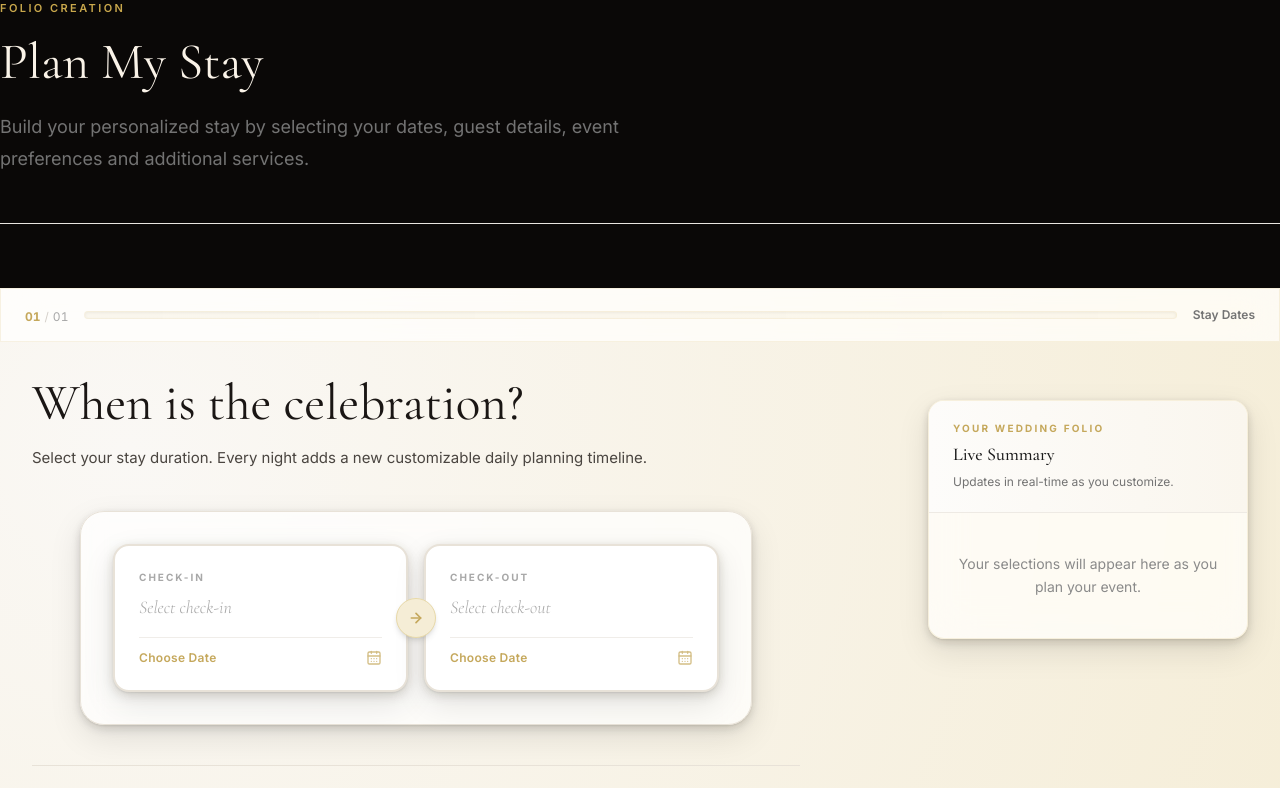
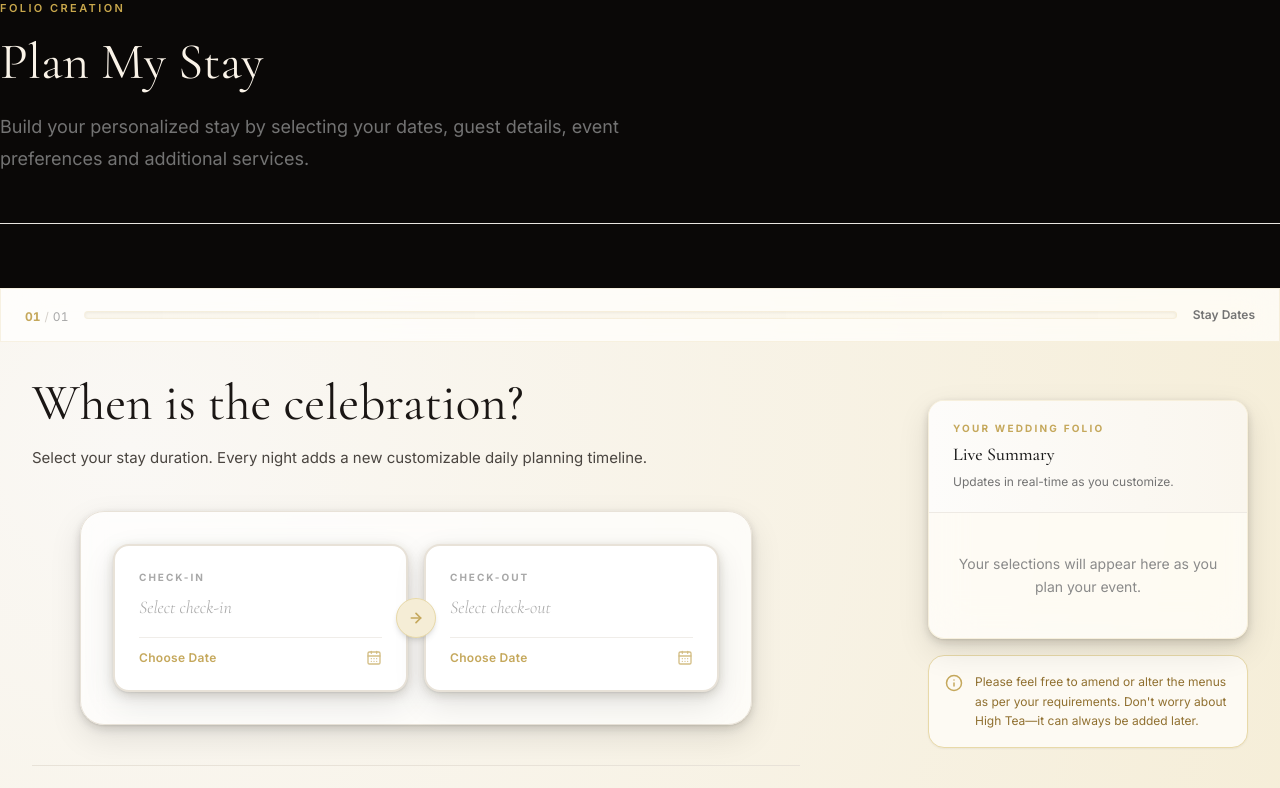
Before and after one commit to tanujpargai/mannat-events, a Next.js app: page /booking in a window 1280 px wide. Shown: the top 788 px of the page. Built offline with nearby package versions, Linux system fonts and the light colour scheme.

Commit message:
Display menu customization note directly below the right-side Live Summary sidebar

```diff
--- a/components/booking/LiveBookingSummary.tsx
+++ b/components/booking/LiveBookingSummary.tsx
@@ -1,5 +1,6 @@
 import { BookingFormData } from '@/lib/types'
 import { calculateDuration } from '@/lib/utils/booking'
+import { Info } from 'lucide-react'
 
 interface LiveBookingSummaryProps {
   data: Partial<BookingFormData>
@@ -38,6 +39,8 @@ export function LiveBookingSummary({ data }: LiveBookingSummaryProps) {
   })
 
   return (
+    <div className="space-y-4">
+      {/* Live Summary Panel */}
       <div className="glass-panel rounded-2xl overflow-hidden shadow-3d bg-white border border-[#E8E2D8]">
         {/* Header */}
         <div className="px-6 py-5 border-b border-[#EEEAE4] bg-gradient-to-r from-[#FDFCFA] to-[#FAF6EE]">
@@ -53,7 +56,7 @@ export function LiveBookingSummary({ data }: LiveBookingSummaryProps) {
         </div>
 
         {/* Body */}
-      <div className="px-6 py-2 max-h-[calc(100vh-220px)] overflow-y-auto">
+        <div className="px-6 py-2 max-h-[calc(100vh-280px)] overflow-y-auto">
           {!hasData && (
             <p className="py-8 text-sm leading-relaxed text-[#8A8A8A] text-center">
               Your selections will appear here as you plan your event.
@@ -107,5 +110,14 @@ export function LiveBookingSummary({ data }: LiveBookingSummaryProps) {
           )}
         </div>
       </div>
+
+      {/* Menu Customization Note below Live Summary */}
+      <div className="rounded-2xl border border-[#E8D9A8] bg-[#FDFAF3] p-4 flex items-start gap-3 shadow-xs">
+        <Info size={18} className="text-[#C5A85C] shrink-0 mt-0.5" />
+        <p className="text-xs text-[#907030] leading-relaxed">
+          Please feel free to amend or alter the menus as per your requirements. Don&apos;t worry about High Tea—it can always be added later.
+        </p>
+      </div>
+    </div>
   )
 }
```
Lines whose indentation alone changed are shown as unchanged.
